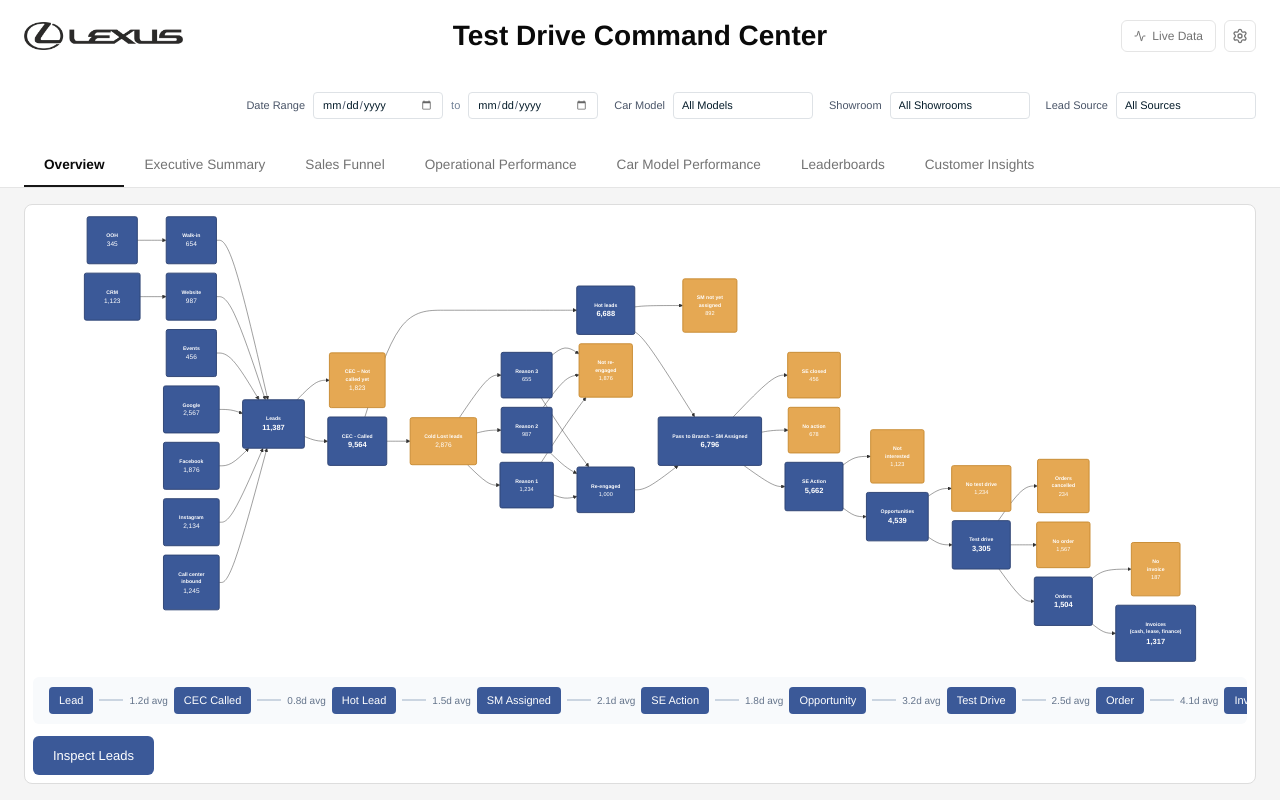
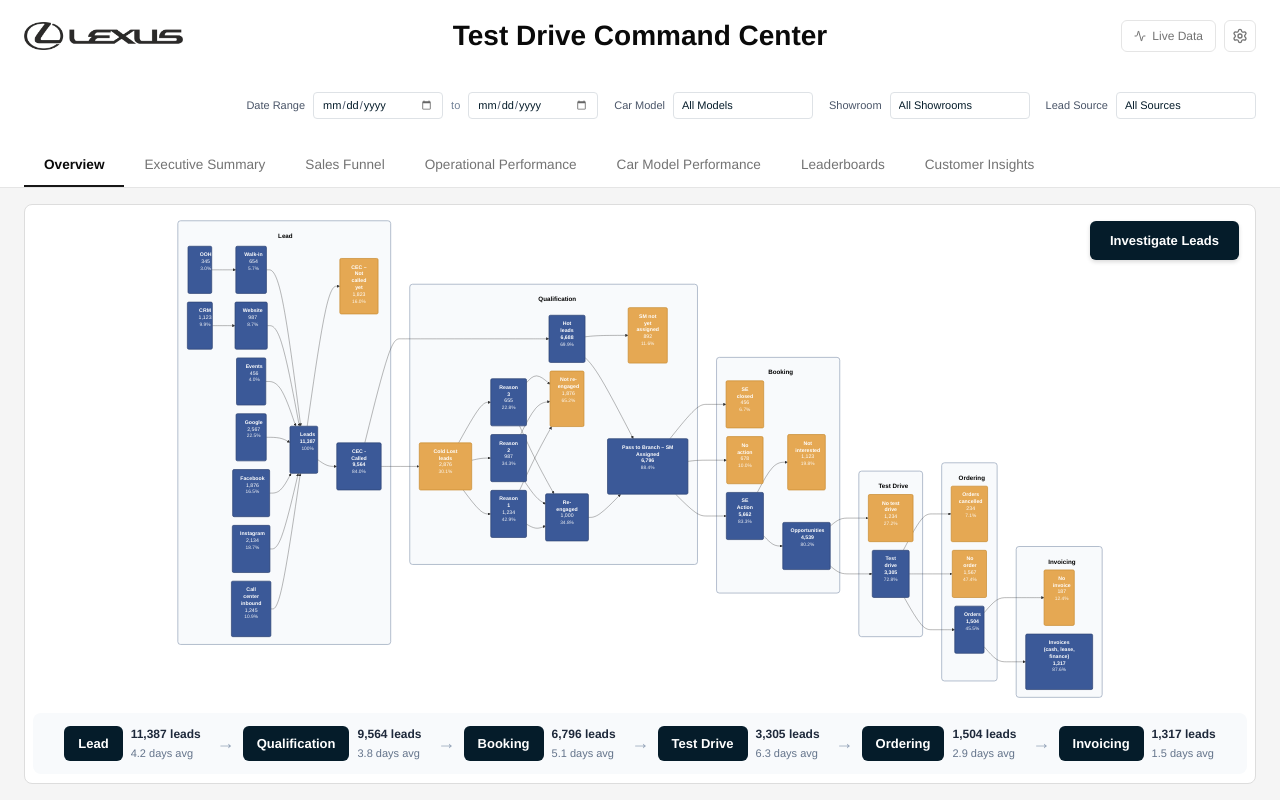
Before and after one commit to nurrrrx/command_center, a React (Vite) app: page / in a window 1280 px wide. Built offline with nearby package versions, Linux system fonts and the light colour scheme.

Commit message:
process test drive enhanced

```diff
--- a/src/test_drive/components/TestDriveProcess.css
+++ b/src/test_drive/components/TestDriveProcess.css
@@ -15,6 +15,28 @@
   overflow: hidden;
 }
 
+/* Investigate Leads Button - Top Right */
+.test-drive-process .investigate-leads-btn {
+  position: absolute;
+  top: 16px;
+  right: 16px;
+  z-index: 10;
+  padding: 10px 20px;
+  background: #051C2A;
+  color: white;
+  border: none;
+  border-radius: 6px;
+  font-size: 13px;
+  font-weight: 600;
+  cursor: pointer;
+  transition: background-color 0.2s;
+  box-shadow: 0 2px 4px rgba(0, 0, 0, 0.15);
+}
+
+.test-drive-process .investigate-leads-btn:hover {
+  background: #0a2d42;
+}
+
 .test-drive-process.headless {
   padding: 8px;
   background: transparent;
@@ -23,28 +45,32 @@
 
 /* Main content takes full height */
 .test-drive-process .process-main-content {
-  flex: 1;
+  flex: 1 1 0;
   display: flex;
   flex-direction: column;
   min-height: 0;
+  overflow: hidden;
 }
 
-/* Chart container takes most of the space */
+/* Chart container takes most of the space but leaves room for metrics bar */
 .test-drive-process .chart-container {
-  flex: 1;
+  flex: 1 1 0;
   min-height: 0;
+  max-height: calc(100% - 70px);
   position: relative;
   width: 100%;
-  overflow: auto;
+  overflow: hidden;
   display: flex;
   align-items: center;
   justify-content: center;
+  padding: 5px 0;
 }
 
 .test-drive-process .chart-container svg {
-  max-width: 100%;
-  height: auto;
+  width: 100% !important;
+  height: 100% !important;
   max-height: 100%;
+  object-fit: contain;
 }
 
 .test-drive-process .loading-placeholder {
@@ -52,9 +78,14 @@
   font-size: 14px;
 }
 
-/* Mermaid node transitions */
+/* Mermaid node transitions and hover */
 .test-drive-process .node {
-  transition: filter 0.2s ease, transform 0.2s ease;
+  transition: filter 0.2s ease;
+  cursor: pointer;
+}
+
+.test-drive-process .node:hover {
+  filter: brightness(1.15);
 }
 
 /* Mermaid overrides */
@@ -62,6 +93,81 @@
 .test-drive-process .node polygon {
   rx: 4px;
   ry: 4px;
+}
+
+/* Ensure node content doesn't get clipped */
+.test-drive-process .node foreignObject {
+  overflow: visible !important;
+}
+
+.test-drive-process .node .nodeLabel {
+  overflow: visible !important;
+  white-space: normal !important;
+  text-align: center !important;
+  padding: 4px 6px !important;
+  min-width: 70px !important;
+  display: flex !important;
+  flex-direction: column !important;
+  align-items: center !important;
+  justify-content: center !important;
+}
+
+/* Node box sizing */
+.test-drive-process .node rect {
+  min-width: 75px;
+  min-height: 50px;
+}
+
+/* Subgraph styling */
+.test-drive-process .cluster rect {
+  fill: #f8fafc !important;
+  stroke: #94a3b8 !important;
+  stroke-width: 2px !important;
+  rx: 8px !important;
+  ry: 8px !important;
+}
+
+.test-drive-process .cluster-label {
+  font-size: 18px !important;
+  font-weight: 700 !important;
+  fill: #1e293b !important;
+}
+
+/* Uniform text inside nodes - larger font, centered */
+.test-drive-process .node .nodeLabel {
+  font-size: 15px !important;
+  line-height: 1.3 !important;
+}
+
+.test-drive-process .node .nodeLabel b {
+  font-size: 15px !important;
+  font-weight: 600 !important;
+}
+
+.test-drive-process .node .nodeLabel i {
+  font-size: 14px !important;
+  font-style: normal !important;
+  opacity: 0.9;
+}
+
+/* Ensure cluster label text is fully visible */
+.test-drive-process .cluster-label .nodeLabel {
+  overflow: visible !important;
+  text-overflow: clip !important;
+  white-space: nowrap !important;
+}
+
+/* Add padding inside subgraphs for label visibility */
+.test-drive-process .cluster {
+  padding-top: 25px !important;
+}
+
+.test-drive-process .cluster foreignObject {
+  overflow: visible !important;
+}
+
+.test-drive-process .cluster-label foreignObject {
+  overflow: visible !important;
 }
 
 .test-drive-process .edgePath path {
@@ -76,72 +182,72 @@
   fill: #333;
 }
 
-/* Timeline */
-.test-drive-process .process-timeline {
-  flex-shrink: 0;
+/* Stage Metrics Bar */
+.test-drive-process .stage-metrics-bar {
+  flex: 0 0 auto;
   display: flex;
-  align-items: center;
-  justify-content: space-between;
-  padding: 10px 16px;
-  margin-top: 12px;
+  align-items: stretch;
+  justify-content: center;
+  padding: 12px 20px;
+  margin-top: 8px;
   background: #f8fafc;
-  border-radius: 6px;
+  border-radius: 8px;
+  gap: 0;
   overflow-x: auto;
 }
 
-.test-drive-process .timeline-item {
+.test-drive-process .stage-metric {
   display: flex;
   align-items: center;
-  flex-shrink: 0;
+  gap: 8px;
 }
 
-.test-drive-process .timeline-stage {
-  padding: 5px 10px;
-  background: #3B5998;
+.test-drive-process .stage-metric-name {
+  font-size: 13px;
+  font-weight: 600;
+  padding: 8px 14px;
+  background: #051C2A;
   color: white;
-  border-radius: 4px;
-  font-size: 11px;
-  font-weight: 500;
+  border: none;
+  border-radius: 6px;
+  white-space: nowrap;
+  cursor: pointer;
+  transition: background-color 0.2s, transform 0.1s;
+}
+
+.test-drive-process .stage-metric-name:hover {
+  background: #0a2d42;
+  transform: scale(1.02);
+}
+
+.test-drive-process .stage-metric-name:active {
+  transform: scale(0.98);
+}
+
+.test-drive-process .stage-metric-values {
+  display: flex;
+  flex-direction: column;
+  align-items: flex-start;
+  gap: 2px;
+}
+
+.test-drive-process .metric-leads {
+  font-size: 12px;
+  font-weight: 600;
+  color: #1e293b;
   white-space: nowrap;
 }
 
-.test-drive-process .timeline-connector {
-  display: flex;
-  align-items: center;
-  margin: 0 6px;
-}
-
-.test-drive-process .timeline-line {
-  width: 24px;
-  height: 2px;
-  background: #cbd5e1;
-}
-
-.test-drive-process .timeline-duration {
-  font-size: 10px;
+.test-drive-process .metric-days {
+  font-size: 11px;
   color: #64748b;
-  margin-left: 6px;
   white-space: nowrap;
 }
 
-/* Inspect Leads Button */
-.test-drive-process .inspect-leads-btn {
-  flex-shrink: 0;
-  margin-top: 12px;
-  padding: 10px 20px;
-  background: #3B5998;
-  color: white;
-  border: none;
-  border-radius: 6px;
-  font-size: 13px;
-  font-weight: 500;
-  cursor: pointer;
-  transition: background-color 0.2s;
-  align-self: flex-start;
-}
-
-.test-drive-process .inspect-leads-btn:hover {
-  background: #2D4373;
+.test-drive-process .metric-arrow {
+  font-size: 18px;
+  color: #94a3b8;
+  margin: 0 8px;
 }
 
 /* Bottom Drawer Overlay */
--- a/src/test_drive/components/TestDriveProcess.tsx
+++ b/src/test_drive/components/TestDriveProcess.tsx
@@ -79,7 +79,7 @@
   }
 
   const leads: Lead[] = [];
-  for (let i = 0; i < 100; i++) {
+  for (let i = 0; i < 200; i++) {
     const firstName = firstNames[Math.floor(Math.random() * firstNames.length)];
     const lastName = lastNames[Math.floor(Math.random() * lastNames.length)];
     const stage = weightedStages[Math.floor(Math.random() * weightedStages.length)];
@@ -148,17 +148,50 @@
   'Invoiced': 'INV'
 };
 
-// Timeline stages (main flow path) with average durations in days
-const timelineStages = [
-  { label: 'Lead', avgDays: 0 },
-  { label: 'CEC Called', avgDays: 1.2 },
-  { label: 'Hot Lead', avgDays: 0.8 },
-  { label: 'SM Assigned', avgDays: 1.5 },
-  { label: 'SE Action', avgDays: 2.1 },
-  { label: 'Opportunity', avgDays: 1.8 },
-  { label: 'Test Drive', avgDays: 3.2 },
-  { label: 'Order', avgDays: 2.5 },
-  { label: 'Invoice', avgDays: 4.1 },
+// Reverse mapping: node ID to stage
+const nodeIdToStage: Record<string, ProcessStage> = Object.fromEntries(
+  Object.entries(stageToNodeId).map(([stage, nodeId]) => [nodeId, stage as ProcessStage])
+);
+
+// Additional node types for sources, reasons, and engagement states
+type SourceType = 'Call Center' | 'Instagram' | 'Facebook' | 'Google' | 'Events' | 'CRM' | 'OOH' | 'Website' | 'Walk-in';
+type ReasonType = 'Reason 1' | 'Reason 2' | 'Reason 3';
+type EngagementType = 'Not Re-engaged' | 'Re-engaged';
+
+// Node ID to source mapping
+const nodeIdToSource: Record<string, SourceType> = {
+  'CC': 'Call Center',
+  'IG': 'Instagram',
+  'FB': 'Facebook',
+  'GO': 'Google',
+  'EV': 'Events',
+  'CRM': 'CRM',
+  'OOH': 'OOH',
+  'WEB': 'Website',
+  'WALK': 'Walk-in',
+};
+
+// Node ID to reason mapping
+const nodeIdToReason: Record<string, ReasonType> = {
+  'R1': 'Reason 1',
+  'R2': 'Reason 2',
+  'R3': 'Reason 3',
+};
+
+// Node ID to engagement mapping
+const nodeIdToEngagement: Record<string, EngagementType> = {
+  'NRE': 'Not Re-engaged',
+  'RE': 'Re-engaged',
+};
+
+// Stage metrics for display below subgraphs - with filter stages
+const stageMetrics = [
+  { name: 'Lead', avgDays: 4.2, totalLeads: 11387, filterStages: ['Lead Created', 'CEC Not Called', 'CEC Called'] as ProcessStage[] },
+  { name: 'Qualification', avgDays: 3.8, totalLeads: 9564, filterStages: ['Cold Lost', 'Hot Lead', 'SM Not Assigned', 'SM Assigned'] as ProcessStage[] },
+  { name: 'Booking', avgDays: 5.1, totalLeads: 6796, filterStages: ['SE Closed', 'No Action', 'SE Action', 'Not Interested', 'Opportunity'] as ProcessStage[] },
+  { name: 'Test Drive', avgDays: 6.3, totalLeads: 3305, filterStages: ['No Test Drive', 'Test Drive'] as ProcessStage[] },
+  { name: 'Ordering', avgDays: 2.9, totalLeads: 1504, filterStages: ['Order Cancelled', 'No Order', 'Order'] as ProcessStage[] },
+  { name: 'Invoicing', avgDays: 1.5, totalLeads: 1317, filterStages: ['No Invoice', 'Invoiced'] as ProcessStage[] },
 ];
 
 // Mock data for the process - aggregated values
@@ -198,7 +231,7 @@
   invoices: 1317,
 };
 
-// Initialize mermaid with custom theme - increased padding for taller boxes
+// Initialize mermaid with custom theme - minimal padding, larger font
 mermaid.initialize({
   startOnLoad: false,
   theme: 'base',
@@ -210,81 +243,92 @@
     secondaryColor: '#E5A853',
     tertiaryColor: '#FFFFFF',
     fontFamily: "'Helvetica Neue', Helvetica, Arial, sans-serif",
-    fontSize: '11px',
+    fontSize: '16px',
+    clusterBkg: '#f8fafc',
+    clusterBorder: '#94a3b8',
   },
   flowchart: {
     htmlLabels: true,
     curve: 'basis',
-    nodeSpacing: 20,
-    rankSpacing: 50,
-    padding: 15,
+    nodeSpacing: 25,
+    rankSpacing: 55,
+    padding: 8,
     defaultRenderer: 'dagre',
+    subGraphTitleMargin: {
+      top: 30,
+      bottom: 15,
+    },
   },
 });
 
-// Mermaid flowchart definition - horizontal with mock data values
+// Mermaid flowchart definition - horizontal with subgraphs for stages
+// Percentages calculated from previous node in the flow
 const chartDefinition = `
 flowchart LR
-    %% Lead Sources - Column 1
-    CC["<b>Call center</b><br/><b>inbound</b><br/><span style='font-size:14px'>1,245</span>"]
-    IG["<b>Instagram</b><br/><span style='font-size:14px'>2,134</span>"]
-    FB["<b>Facebook</b><br/><span style='font-size:14px'>1,876</span>"]
-    GO["<b>Google</b><br/><span style='font-size:14px'>2,567</span>"]
-    EV["<b>Events</b><br/><span style='font-size:14px'>456</span>"]
-    CRM["<b>CRM</b><br/><span style='font-size:14px'>1,123</span>"]
-    OOH["<b>OOH</b><br/><span style='font-size:14px'>345</span>"]
+    %% LEAD SUBGRAPH - Sources to CEC Called
+    subgraph LEAD_STAGE [" Lead "]
+        direction LR
+        CC["<b>Call center</b><br/><b>inbound</b><br/>1,245<br/><i>10.9%</i>"]
+        IG["<b>Instagram</b><br/>2,134<br/><i>18.7%</i>"]
+        FB["<b>Facebook</b><br/>1,876<br/><i>16.5%</i>"]
+        GO["<b>Google</b><br/>2,567<br/><i>22.5%</i>"]
+        EV["<b>Events</b><br/>456<br/><i>4.0%</i>"]
+        CRM["<b>CRM</b><br/>1,123<br/><i>9.9%</i>"]
+        OOH["<b>OOH</b><br/>345<br/><i>3.0%</i>"]
+        WEB["<b>Website</b><br/>987<br/><i>8.7%</i>"]
+        WALK["<b>Walk-in</b><br/>654<br/><i>5.7%</i>"]
+        LEADS["<b>Leads</b><br/><b>11,387</b><br/><i>100%</i>"]
+        CEC_NC["<b>CEC – Not</b><br/><b>called yet</b><br/>1,823<br/><i>16.0%</i>"]:::orange
+        CEC_C["<b>CEC - Called</b><br/><b>9,564</b><br/><i>84.0%</i>"]
+    end
 
-    %% Secondary Sources
-    WEB["<b>Website</b><br/><span style='font-size:14px'>987</span>"]
-    WALK["<b>Walk-in</b><br/><span style='font-size:14px'>654</span>"]
+    %% QUALIFICATION SUBGRAPH - Cold/Hot to SM Assigned
+    subgraph QUAL_STAGE [" Qualification "]
+        direction LR
+        COLD["<b>Cold Lost leads</b><br/>2,876<br/><i>30.1%</i>"]:::orange
+        HOT["<b>Hot leads</b><br/><b>6,688</b><br/><i>69.9%</i>"]
+        R1["<b>Reason 1</b><br/>1,234<br/><i>42.9%</i>"]
+        R2["<b>Reason 2</b><br/>987<br/><i>34.3%</i>"]
+        R3["<b>Reason 3</b><br/>655<br/><i>22.8%</i>"]
+        NRE["<b>Not re-</b><br/><b>engaged</b><br/>1,876<br/><i>65.2%</i>"]:::orange
+        RE["<b>Re-engaged</b><br/>1,000<br/><i>34.8%</i>"]
+        SM_NA["<b>SM not yet</b><br/><b>assigned</b><br/>892<br/><i>11.6%</i>"]:::orange
+        SM_A["<b>Pass to Branch – SM Assigned</b><br/><b>6,796</b><br/><i>88.4%</i>"]
+    end
 
-    %% Main Flow - Leads
-    LEADS["<b>Leads</b><br/><span style='font-size:16px;font-weight:bold'>11,387</span>"]
+    %% BOOKING SUBGRAPH - SE stages to Opportunities
+    subgraph BOOK_STAGE [" Booking "]
+        direction LR
+        SE_CL["<b>SE closed</b><br/>456<br/><i>6.7%</i>"]:::orange
+        NO_ACT["<b>No action</b><br/>678<br/><i>10.0%</i>"]:::orange
+        SE_ACT["<b>SE Action</b><br/><b>5,662</b><br/><i>83.3%</i>"]
+        NOT_INT["<b>Not</b><br/><b>interested</b><br/>1,123<br/><i>19.8%</i>"]:::orange
+        OPP["<b>Opportunities</b><br/><b>4,539</b><br/><i>80.2%</i>"]
+    end
 
-    %% CEC Stage
-    CEC_NC["<b>CEC – Not</b><br/><b>called yet</b><br/><span style='font-size:14px'>1,823</span>"]:::orange
-    CEC_C["<b>CEC - Called</b><br/><span style='font-size:16px;font-weight:bold'>9,564</span>"]
+    %% TEST DRIVE SUBGRAPH
+    subgraph TD_STAGE [" Test Drive "]
+        direction LR
+        NO_TD["<b>No test drive</b><br/>1,234<br/><i>27.2%</i>"]:::orange
+        TD["<b>Test drive</b><br/><b>3,305</b><br/><i>72.8%</i>"]
+    end
 
-    %% Lead Classification
-    COLD["<b>Cold Lost leads</b><br/><span style='font-size:14px'>2,876</span>"]:::orange
-    HOT["<b>Hot leads</b><br/><span style='font-size:16px;font-weight:bold'>6,688</span>"]
+    %% ORDERING SUBGRAPH
+    subgraph ORD_STAGE [" Ordering "]
+        direction LR
+        ORD_CAN["<b>Orders</b><br/><b>cancelled</b><br/>234<br/><i>7.1%</i>"]:::orange
+        NO_ORD["<b>No order</b><br/>1,567<br/><i>47.4%</i>"]:::orange
+        ORD["<b>Orders</b><br/><b>1,504</b><br/><i>45.5%</i>"]
+    end
 
-    %% Reasons
-    R1["<b>Reason 1</b><br/><span style='font-size:12px'>1,234</span>"]
-    R2["<b>Reason 2</b><br/><span style='font-size:12px'>987</span>"]
-    R3["<b>Reason 3</b><br/><span style='font-size:12px'>655</span>"]
+    %% INVOICING SUBGRAPH
+    subgraph INV_STAGE [" Invoicing "]
+        direction LR
+        NO_INV["<b>No</b><br/><b>invoice</b><br/>187<br/><i>12.4%</i>"]:::orange
+        INV["<b>Invoices</b><br/><b>(cash, lease, finance)</b><br/><b>1,317</b><br/><i>87.6%</i>"]
+    end
 
-    %% Re-engagement
-    NRE["<b>Not re-</b><br/><b>engaged</b><br/><span style='font-size:12px'>1,876</span>"]:::orange
-    RE["<b>Re-engaged</b><br/><span style='font-size:12px'>1,000</span>"]
-
-    %% SM Assignment
-    SM_NA["<b>SM not yet</b><br/><b>assigned</b><br/><span style='font-size:12px'>892</span>"]:::orange
-    SM_A["<b>Pass to Branch – SM Assigned</b><br/><span style='font-size:16px;font-weight:bold'>6,796</span>"]
-
-    %% SE Stage
-    SE_CL["<b>SE closed</b><br/><span style='font-size:12px'>456</span>"]:::orange
-    NO_ACT["<b>No action</b><br/><span style='font-size:12px'>678</span>"]:::orange
-    SE_ACT["<b>SE Action</b><br/><span style='font-size:16px;font-weight:bold'>5,662</span>"]
-
-    %% Opportunities
-    NOT_INT["<b>Not</b><br/><b>interested</b><br/><span style='font-size:12px'>1,123</span>"]:::orange
-    OPP["<b>Opportunities</b><br/><span style='font-size:16px;font-weight:bold'>4,539</span>"]
-
-    %% Test Drive
-    NO_TD["<b>No test drive</b><br/><span style='font-size:12px'>1,234</span>"]:::orange
-    TD["<b>Test drive</b><br/><span style='font-size:16px;font-weight:bold'>3,305</span>"]
-
-    %% Orders
-    ORD_CAN["<b>Orders</b><br/><b>cancelled</b><br/><span style='font-size:12px'>234</span>"]:::orange
-    NO_ORD["<b>No order</b><br/><span style='font-size:12px'>1,567</span>"]:::orange
-    ORD["<b>Orders</b><br/><span style='font-size:16px;font-weight:bold'>1,504</span>"]
-
-    %% Final
-    NO_INV["<b>No</b><br/><b>invoice</b><br/><span style='font-size:12px'>187</span>"]:::orange
-    INV["<b>Invoices</b><br/><b>(cash, lease, finance)</b><br/><span style='font-size:16px;font-weight:bold'>1,317</span>"]
-
-    %% Connections - Sources to Leads
+    %% Internal connections - Lead Stage
     CC --> LEADS
     IG --> LEADS
     FB --> LEADS
@@ -294,60 +338,52 @@
     OOH --> WALK
     WEB --> LEADS
     WALK --> LEADS
-
-    %% Leads split
     LEADS --> CEC_NC
     LEADS --> CEC_C
 
-    %% CEC Called split
+    %% Lead to Qualification connection
     CEC_C --> COLD
     CEC_C --> HOT
 
-    %% Cold Lost to Reasons
+    %% Internal connections - Qualification Stage
     COLD --> R1
     COLD --> R2
     COLD --> R3
-
-    %% Reasons to Re-engagement
     R1 --> NRE
     R1 --> RE
     R2 --> NRE
     R2 --> RE
     R3 --> NRE
     R3 --> RE
-
-    %% Re-engaged joins hot flow
     RE --> SM_A
-
-    %% Hot leads flow
     HOT --> SM_NA
     HOT --> SM_A
 
-    %% SM Assigned flow
+    %% Qualification to Booking connection
     SM_A --> SE_CL
     SM_A --> NO_ACT
     SM_A --> SE_ACT
 
-    %% SE Action flow
+    %% Internal connections - Booking Stage
     SE_ACT --> NOT_INT
     SE_ACT --> OPP
 
-    %% Opportunities flow
+    %% Booking to Test Drive connection
     OPP --> NO_TD
     OPP --> TD
 
-    %% Test Drive flow
+    %% Test Drive to Ordering connection
     TD --> ORD_CAN
     TD --> NO_ORD
     TD --> ORD
 
-    %% Orders flow
+    %% Ordering to Invoicing connection
     ORD --> NO_INV
     ORD --> INV
 
-    %% Styling - increased padding in class definitions
-    classDef default fill:#3B5998,stroke:#2D4373,stroke-width:2px,color:#FFFFFF,padding:12px
-    classDef orange fill:#E5A853,stroke:#C88B32,stroke-width:2px,color:#FFFFFF,padding:12px
+    %% Styling - minimal padding
+    classDef default fill:#3B5998,stroke:#2D4373,stroke-width:2px,color:#FFFFFF,padding:6px
+    classDef orange fill:#E5A853,stroke:#C88B32,stroke-width:2px,color:#FFFFFF,padding:6px
 `;
 
 interface TestDriveProcessProps {
@@ -378,10 +414,56 @@
   const [isDrawerOpen, setIsDrawerOpen] = useState(false);
   const [searchTerm, setSearchTerm] = useState('');
   const [stageFilter, setStageFilter] = useState<ProcessStage | 'all'>('all');
+  const [multiStageFilter, setMultiStageFilter] = useState<ProcessStage[] | null>(null);
+  const [sourceFilter, setSourceFilter] = useState<SourceType | null>(null);
+
+  // Close drawer on escape key
+  useEffect(() => {
+    const handleEscape = (e: KeyboardEvent) => {
+      if (e.key === 'Escape' && isDrawerOpen) {
+        setIsDrawerOpen(false);
+      }
+    };
+    document.addEventListener('keydown', handleEscape);
+    return () => document.removeEventListener('keydown', handleEscape);
+  }, [isDrawerOpen]);
+
+  // Handle clicking on a Mermaid node to open drawer with that stage filtered
+  const handleNodeClick = (stage: ProcessStage) => {
+    setMultiStageFilter(null);
+    setSourceFilter(null);
+    setStageFilter(stage);
+    setIsDrawerOpen(true);
+  };
+
+  // Handle clicking on a source node
+  const handleSourceClick = (source: SourceType) => {
+    setMultiStageFilter(null);
+    setStageFilter('all');
+    setSourceFilter(source);
+    setIsDrawerOpen(true);
+  };
+
+  // Handle clicking on a stage area button (filters by multiple stages)
+  const handleStageAreaClick = (filterStages: ProcessStage[]) => {
+    setStageFilter('all');
+    setMultiStageFilter(filterStages);
+    setSourceFilter(null);
+    setIsDrawerOpen(true);
+  };
 
   // Filter leads for drawer
   const filteredLeads = mockLeads.filter(lead => {
-    if (stageFilter !== 'all' && lead.stage !== stageFilter) return false;
+    // Source filter
+    if (sourceFilter && lead.source !== sourceFilter) {
+      return false;
+    }
+    // Multi-stage filter takes precedence
+    if (multiStageFilter && multiStageFilter.length > 0) {
+      if (!multiStageFilter.includes(lead.stage)) return false;
+    } else if (stageFilter !== 'all' && lead.stage !== stageFilter) {
+      return false;
+    }
     if (searchTerm) {
       const term = searchTerm.toLowerCase();
       return (
@@ -401,28 +483,81 @@
       if (!containerRef.current) return;
 
       try {
-        // Clear previous content
         containerRef.current.innerHTML = '';
-
-        // Generate unique ID
-        const id = `mermaid-${Date.now()}`;
-
-        // Render mermaid chart
+        const id = `mermaid-main-${Date.now()}`;
         const { svg } = await mermaid.render(id, chartDefinition);
-
-        // Insert the SVG
         containerRef.current.innerHTML = svg;
 
-        // Style adjustments after render
         const svgElement = containerRef.current.querySelector('svg');
         if (svgElement) {
           svgElement.style.width = '100%';
-          svgElement.style.height = 'auto';
-          svgElement.style.maxWidth = '100%';
+          svgElement.style.height = '100%';
           svgElement.style.maxHeight = '100%';
+          svgElement.setAttribute('preserveAspectRatio', 'xMidYMid meet');
+
+          // Add click handlers to all nodes
+          const nodes = svgElement.querySelectorAll('.node');
+          nodes.forEach((node) => {
+            const nodeElement = node as HTMLElement;
+            // Match node IDs like flowchart-CC-123, flowchart-CEC_NC-456, flowchart-R1-789
+            const idMatch = nodeElement.id.match(/flowchart-([A-Za-z0-9_]+)-/);
+            if (idMatch) {
+              const nodeId = idMatch[1];
+              nodeElement.style.cursor = 'pointer';
+
+              // Check if it's a stage node
+              const stage = nodeIdToStage[nodeId];
+              if (stage) {
+                nodeElement.addEventListener('click', () => {
+                  setMultiStageFilter(null);
+                  setSourceFilter(null);
+                  setStageFilter(stage);
+                  setIsDrawerOpen(true);
+                });
+                return;
+              }
+
+              // Check if it's a source node
+              const source = nodeIdToSource[nodeId];
+              if (source) {
+                nodeElement.addEventListener('click', () => {
+                  setMultiStageFilter(null);
+                  setStageFilter('all');
+                  setSourceFilter(source);
+                  setIsDrawerOpen(true);
+                });
+                return;
+              }
+
+              // Check if it's a reason node (filter by Cold Lost stage)
+              const reason = nodeIdToReason[nodeId];
+              if (reason) {
+                nodeElement.addEventListener('click', () => {
+                  setMultiStageFilter(null);
+                  setSourceFilter(null);
+                  setStageFilter('Cold Lost');
+                  setIsDrawerOpen(true);
+                });
+                return;
+              }
+
+              // Check if it's an engagement node
+              const engagement = nodeIdToEngagement[nodeId];
+              if (engagement) {
+                nodeElement.addEventListener('click', () => {
+                  setMultiStageFilter(null);
+                  setSourceFilter(null);
+                  // Re-engaged leads go to SM Assigned, Not Re-engaged stay cold
+                  setStageFilter(engagement === 'Re-engaged' ? 'SM Assigned' : 'Cold Lost');
+                  setIsDrawerOpen(true);
+                });
+                return;
+              }
+            }
+          });
         }
       } catch (error) {
-        console.error('Mermaid rendering error:', error);
+        console.error('Chart rendering error:', error);
       }
     };
 
@@ -434,34 +569,45 @@
 
   return (
     <div className={`test-drive-process ${headless ? 'headless' : ''}`}>
+      {/* Investigate Leads Button - Top Right */}
+      <button
+        className="investigate-leads-btn"
+        onClick={() => {
+          setStageFilter('all');
+          setMultiStageFilter(null);
+          setSourceFilter(null);
+          setIsDrawerOpen(true);
+        }}
+      >
+        Investigate Leads
+      </button>
+
       {/* Main content area */}
       <div className="process-main-content">
         <div className="chart-container" ref={containerRef}>
           <div className="loading-placeholder">Loading chart...</div>
         </div>
 
-        {/* Timeline showing average durations */}
-        <div className="process-timeline">
-          {timelineStages.map((stage, index) => (
-            <div key={stage.label} className="timeline-item">
-              <div className="timeline-stage">{stage.label}</div>
-              {index < timelineStages.length - 1 && (
-                <div className="timeline-connector">
-                  <div className="timeline-line"></div>
-                  <span className="timeline-duration">{timelineStages[index + 1].avgDays}d avg</span>
-                </div>
+        {/* Stage Metrics Bar */}
+        <div className="stage-metrics-bar">
+          {stageMetrics.map((stage, index) => (
+            <div key={stage.name} className="stage-metric">
+              <button
+                className="stage-metric-name"
+                onClick={() => handleStageAreaClick(stage.filterStages)}
+              >
+                {stage.name}
+              </button>
+              <div className="stage-metric-values">
+                <span className="metric-leads">{stage.totalLeads.toLocaleString()} leads</span>
+                <span className="metric-days">{stage.avgDays} days avg</span>
+              </div>
+              {index < stageMetrics.length - 1 && (
+                <div className="metric-arrow">→</div>
               )}
             </div>
           ))}
         </div>
-
-        {/* Inspect Leads Button */}
-        <button
-          className="inspect-leads-btn"
-          onClick={() => setIsDrawerOpen(true)}
-        >
-          Inspect Leads
-        </button>
       </div>
 
       {/* Bottom Drawer */}
```
